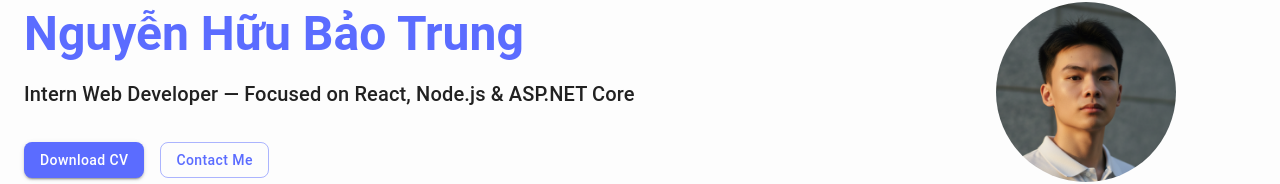
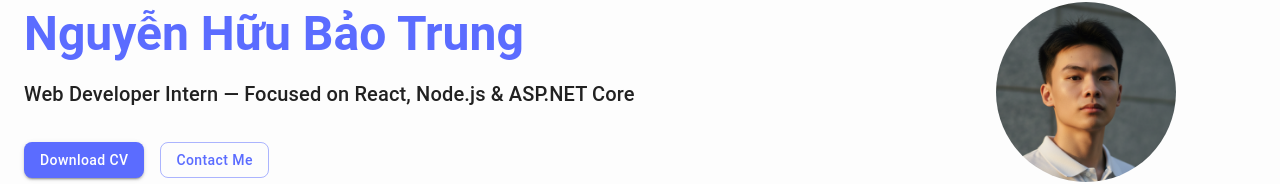
Before and after one commit to nguyenhbtrung/portfolio, a React (Vite) app: page / in a window 1280 px wide. Shown: the part 142-326 px from the top of the page. Built offline with nearby package versions, Linux system fonts and the light colour scheme; the HTML template or start-up script is replaced by a standard one.

Commit message:
fix(hero): correct job title order in Hero component

```diff
--- a/src/components/Hero.jsx
+++ b/src/components/Hero.jsx
@@ -8,7 +8,7 @@ export default function Hero() {
         <Box id="hero" component={motion.section} py={10} display="flex" flexDirection={{ xs: 'column', md: 'row' }} alignItems="center" gap={6}>
             <Box flex={1}>
                 <Typography color="primary" variant="h3" fontWeight="bold">Nguyễn Hữu Bảo Trung</Typography>
-                <Typography variant="h6" mt={2}>Intern Web Developer — Focused on React, Node.js & ASP.NET Core</Typography>
+                <Typography variant="h6" mt={2}>Web Developer Intern — Focused on React, Node.js & ASP.NET Core</Typography>
                 <Stack direction="row" spacing={2} mt={4}>
                     <Button
                         variant="contained"
```
